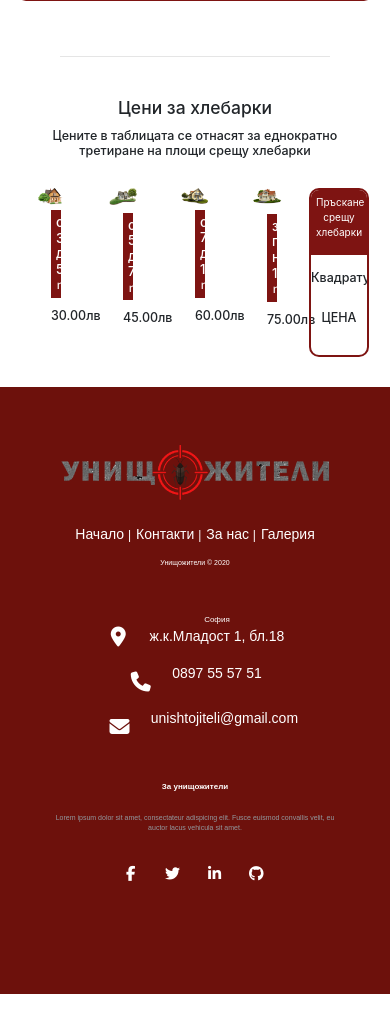
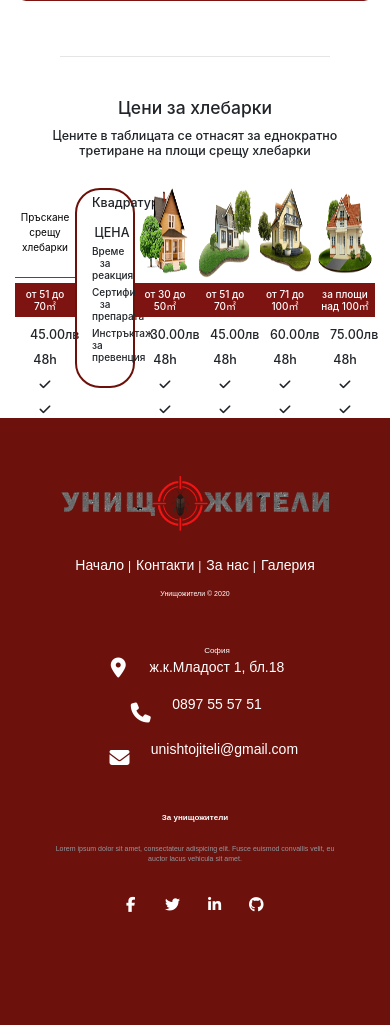
Before and after one commit to nedyalkodimitrov/Terminator, a Symfony app: template templates/main/hlebarki.html.twig in a window 390 px wide. Shown: the part 2957-3982 px from the top of the page. Before the commit the page ends 3951 px from the top, so only its background shows below. Run offline with Twig, Linux system fonts and the light colour scheme; the template is opened without the code that fills it, so the values that code supplies are empty; some libraries are stand-ins or nearby versions.

Commit message:
Hove to fix the responsive disign

```diff
--- a/public/css/insectInformationPage.css
+++ b/public/css/insectInformationPage.css
@@ -102,20 +102,48 @@
     width: 90%;
     position: relative;
     left: 50%;
+    height: 45%;
     transform: translate(-50%, -0%);
 }
-.insect-price-information-div {
-    margin-top: 0.8rem;
+.area-container{
+ min-height: auto;
 }
-.insect-price-information .last-image {
-    width: 93%;
+
+
+.information-card-text{
+    min-height:auto;
 }
-.insect-price-information h6 {
-    font-size: 1.3em;
+.insect--information h6 {
+    font-size: 2.3em;
 }
+
+.information-card {
+    box-sizing: border-box;
+    border: 2px solid #6C1009;
+    border-radius: 25px;
+    height: auto;
+ }
+
+.insect-information-header {
+    height: 45%;
+    text-align: center;
+    margin: auto auto;
+    align-self: center;
+    color:black;
+    border-bottom:1px solid red ;
+    width: 100%;
+    padding: 0.5rem;
+}
+.insect-information-header > p {
+    position: relative;
+    top: 22.5%;
+
+}
+
 
 .area {
     border: none;
     background-color:  #7E1412;
     color: white;
+    height: auto;
 }
--- a/templates/base.html.twig
+++ b/templates/base.html.twig
@@ -123,7 +123,7 @@
                        <li class="dropdown">
                             <a data-toggle="dropdown" href="#">Насекоми</a>
                             <ul class="dropdown-menu" role="menu" id="second-dropdown">
-                                <li><a href="{{ path("hlebarki") }}">Хлебарки</a></li>
+                                <li><a href="index.php{{ path("hlebarki") }}">Хлебарки</a></li>
                                 <li><a href="#">Дървеници</a></li>
                                 <li><a href="#">Бълхи</a></li>
                                 <li><a href="#">Мравки</a></li>
--- a/templates/main/hlebarki.html.twig
+++ b/templates/main/hlebarki.html.twig
@@ -76,6 +76,7 @@
 
 
     <div class="container row col-12 mb-0 m-0 p-0 bg-white ">
+
         <div class="col-12 mt-4 mb-5 mx-auto row promotion-cards-container">
             <div class="col-10 mx-auto">
                 <hr>
@@ -83,70 +84,126 @@
             <h3 class="text-center col-12 mt-5">Цени за хлебарки</h3>
             <h5 class="col-12 text-center mt-2 mb-5">Цените в таблицата се отнасят за еднократно третиране на площи срещу хлебарки</h5>
             <div class="col-2 p-0 row mx-auto insect-price-information">
-                 <div class="col-12">
+                <div class="col-12 p-0 ">
+                    <div class="insect-information-header ">
+                        <p class="my-auto ">
+                            Пръскане срещу <br>
+                            <span class="insect">хлебарки</span>
+                        </p>
+                    </div>   <div class="col-12 mt-2 p-0  area-container">
+                        <h6 class="area p-2 text-center">от 51 до 70&#13217</h6>
+                    </div>
+                    <div class="col-12">
+                        <h5 class="price text-center pt-2">45.00лв</h5>
+                    </div>
+                    <div class="col-12">
+                        <h5 class="price text-center pt-2">48h</h5>
+                    </div>
+                    <div class="col-12">
+                        <h5 class="price text-center pt-2"><i class="fas fa-check"></i></h5>
+                    </div>
+                    <div class="col-12">
+                        <h5 class="price text-center pt-2"><i class="fas fa-check"></i></h5>
+                    </div>
+                </div>
+            </div>
+            <div class="col-2 p-0 row mx-auto">
+                <div class="col-12 information-card mx-auto">
+
+                    <div class="information-card-text text-center"><h5 class="mt-2">Квадратура</h5></div>
+                    <div>
+                        <div class="information-container mt-4 text-center">
+                            <h5 class="old-price ">Цена</h5>
+                        </div>
+
+                    </div>
+                    <div class="text-center m-0" > <h6>Време за реакция</h6></div>
+                    <div class="text-center"><h6>Сертификат за препарата</h6></div>
+                    <div><h6>Инстръктаж за превенция</h6></div>
+                </div>
+            </div>
+            <div class="col-2 p-0 row mx-auto insect-price-information">
+                 <div class="col-12 p-0 ">
                      <img src="{{ asset("images/houses/ot-30-do-50m2.png") }}" alt="">
-                     <div class="col-12 mt-2">
+                     <div class="col-12 mt-2 area-container p-0 ">
                          <h6 class="area p-2 text-center">от 30 до 50&#13217;</h6>
                      </div>
                      <div class="col-12">
                          <h5 class="price text-center pt-2">30.00лв</h5>
                      </div>
+                     <div class="col-12">
+                         <h5 class="price text-center pt-2">48h</h5>
+                     </div>
+                     <div class="col-12">
+                         <h5 class="price text-center pt-2"><i class="fas fa-check"></i></h5>
+                     </div>
+                     <div class="col-12">
+                         <h5 class="price text-center pt-2"><i class="fas fa-check"></i></h5>
+                     </div>
                  </div>
             </div>
              <div class="col-2 p-0 row mx-auto insect-price-information">
-                 <div class="col-12">
-                     <img class="last-image" src="{{ asset("images/houses/ot-51-do-70m2.png") }}" alt="">
-                     <div class="col-12 insect-price-information-div">
+                 <div class="col-12 p-0 ">
+                     <img class="" src="{{ asset("images/houses/ot-51-do-70m2.png") }}" alt="">
+                     <div class="col-12 mt-2 p-0  area-container">
                          <h6 class="area p-2 text-center">от 51 до 70&#13217</h6>
                      </div>
                      <div class="col-12">
                          <h5 class="price text-center pt-2">45.00лв</h5>
                      </div>
+                     <div class="col-12">
+                         <h5 class="price text-center pt-2">48h</h5>
+                     </div>
+                     <div class="col-12">
+                         <h5 class="price text-center pt-2"><i class="fas fa-check"></i></h5>
+                     </div>
+                     <div class="col-12">
+                         <h5 class="price text-center pt-2"><i class="fas fa-check"></i></h5>
+                     </div>
                  </div>
             </div>
             <div class="col-2 p-0 row mx-auto insect-price-information">
-                 <div class="col-12">
+                 <div class="col-12 p-0">
                      <img src="{{ asset("images/houses/ot-71-do-100m2.png") }}" alt="">
-                     <div class="col-12 mt-2">
-                         <h6 class="area p-2 text-center">от 71 до 100&#13217</h6>
+                     <div class="col-12 p-0 mt-2 area-container">
+                         <h6 class="area p-2 text-center ">от 71 до 100&#13217</h6>
                      </div>
                      <div class="col-12">
                          <h5 class="price text-center pt-2">60.00лв</h5>
                      </div>
+                     <div class="col-12">
+                         <h5 class="price text-center pt-2">48h</h5>
+                     </div>
+                     <div class="col-12">
+                         <h5 class="price text-center pt-2"><i class="fas fa-check"></i></h5>
+                     </div>
+                     <div class="col-12">
+                         <h5 class="price text-center pt-2"><i class="fas fa-check"></i></h5>
+                     </div>
                  </div>
             </div>
             <div class="col-2 p-0 row mx-auto insect-price-information">
-                 <div class="col-12">
-                     <img class="last-image" src="{{ asset("images/houses/100m2.png") }}" alt="">
-                     <div class="col-12 mt-3">
+                 <div class="col-12 p-0">
+                     <img class="" src="{{ asset("images/houses/100m2.png") }}" alt="">
+                     <div class="col-12 mt-2  p-0 area-container">
                          <h6 class="area p-2  text-center ">за площи над 100&#13217</h6>
                      </div>
                      <div class="col-12">
                          <h5 class="price text-center pt-2">75.00лв</h5>
                      </div>
+                     <div class="col-12">
+                         <h5 class="price text-center pt-2">48h</h5>
+                     </div>
+                     <div class="col-12">
+                         <h5 class="price text-center pt-2"><i class="fas fa-check"></i></h5>
+                     </div>
+                     <div class="col-12">
+                         <h5 class="price text-center pt-2"><i class="fas fa-check"></i></h5>
+                     </div>
                  </div>
             </div>
 
 
-
-            <div class="col-2 p-0 row mx-auto">
-                <div class="col-12 promotion-card mx-auto">
-                    <div class="promotion text-center ">
-                        <p>
-                            Пръскане срещу хлебарки
-                        </p>
-
-
-                    </div>
-                    <div class="price text-center"><h5 class="mt-4">Квадратура</h5></div>
-                    <div>
-                        <div class="information-container mt-4 pt  mb-5 text-center">
-                            <h5 class="old-price mt-4 pt-3">Цена</h5>
-                        </div>
-
-                    </div>
-                </div>
-            </div>
 {#            <div class="col-3 p-0 row mx-auto">#}
 {#                <div class="col-11 promotion-card mx-auto">#}
 {#                    <div class="promotion text-center">#}
--- a/templates/main/index.html.twig
+++ b/templates/main/index.html.twig
@@ -24,7 +24,7 @@
     <div class=" col-12 m-0 p-0 mt-5 ">
         <h3 class="text-center mt-2 mx-auto">ЧЕСТО СРЕЩАНИ ВРЕДИТЕЛИ</h3>
         <h5 class="mt-2 text-center mb-2">Избери вредителя, който желаеш да унищожим или прогоним</h5>
-        <div class="insects col-12 justify-content-center row p-0 mx-auto mt-3">
+        <div class="insects col-11 justify-content-center row p-0 mx-auto mt-3">
             <div class="insect-container col-4 col-lg-2 col-md-4 justify-content-around col-sm-4 col-xs-4">
                <div class="col-11 row mx-auto justify-content-center p-0">
                    <div class="insect-image-container">
@@ -33,7 +33,7 @@
                    <h3 class="insect-text text-center col-11 mx-auto">
                        Унищожаване на хлебарки</h3>
                    <h6 class="col-11 text-center mt-2 mb-2 mx-auto  d-none d-md-flex d-lg-flex d-xl-flex">100% решаване на проблема</h6>
-                   <a class=" col-11   insect-information-button mx-auto p-3 mb-3 text-center " href="{{ path("hlebarki") }}">Виж цените</a>
+                   <a class=" col-11   insect-information-button mx-auto p-3 mb-3 text-center " href="index.php{{ path("hlebarki") }}">Виж цените</a>
                </div>
             </div>
             <div class="insect-container col-4 col-lg-2 col-md-4 justify-content-around col-sm-4 col-xs-4">
```
